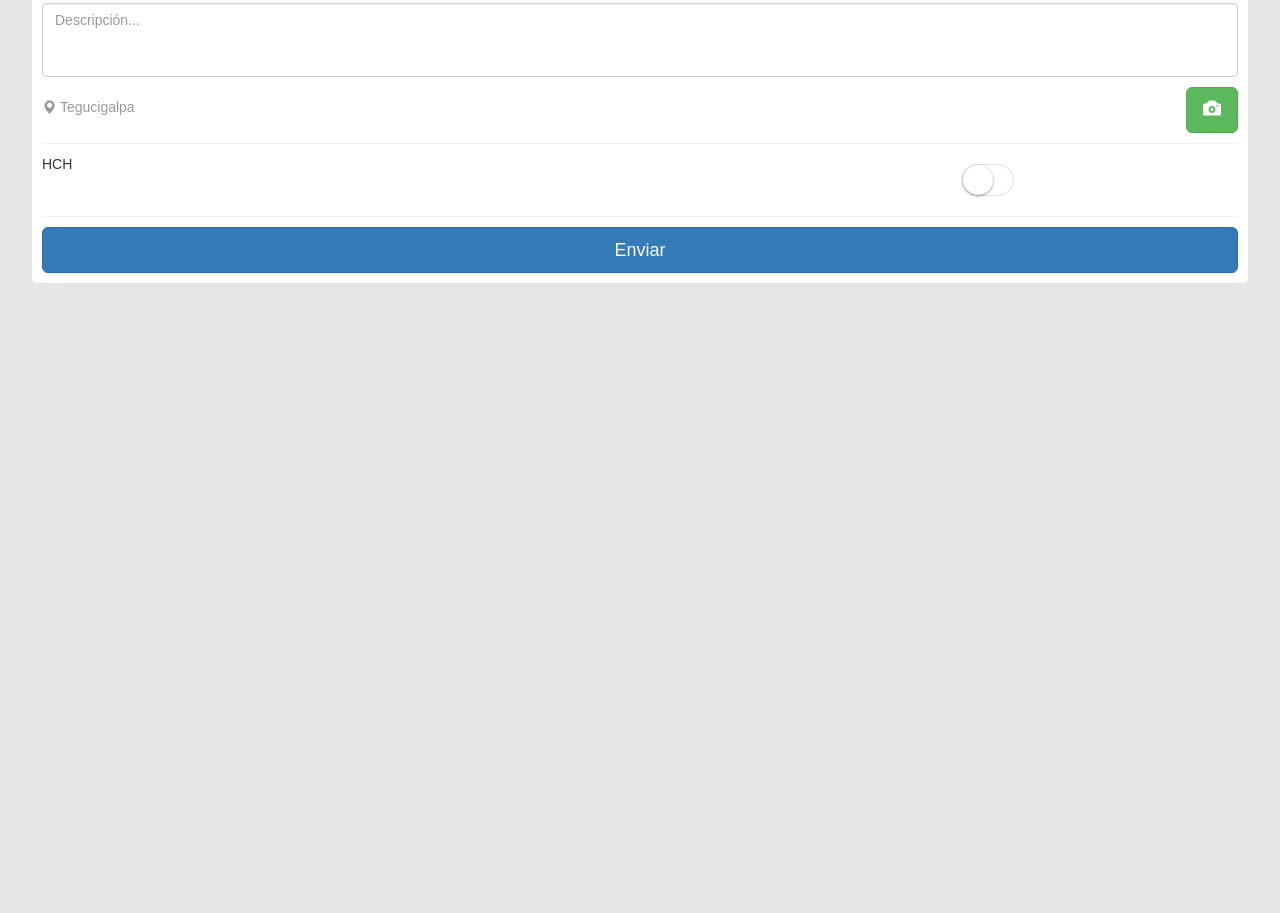
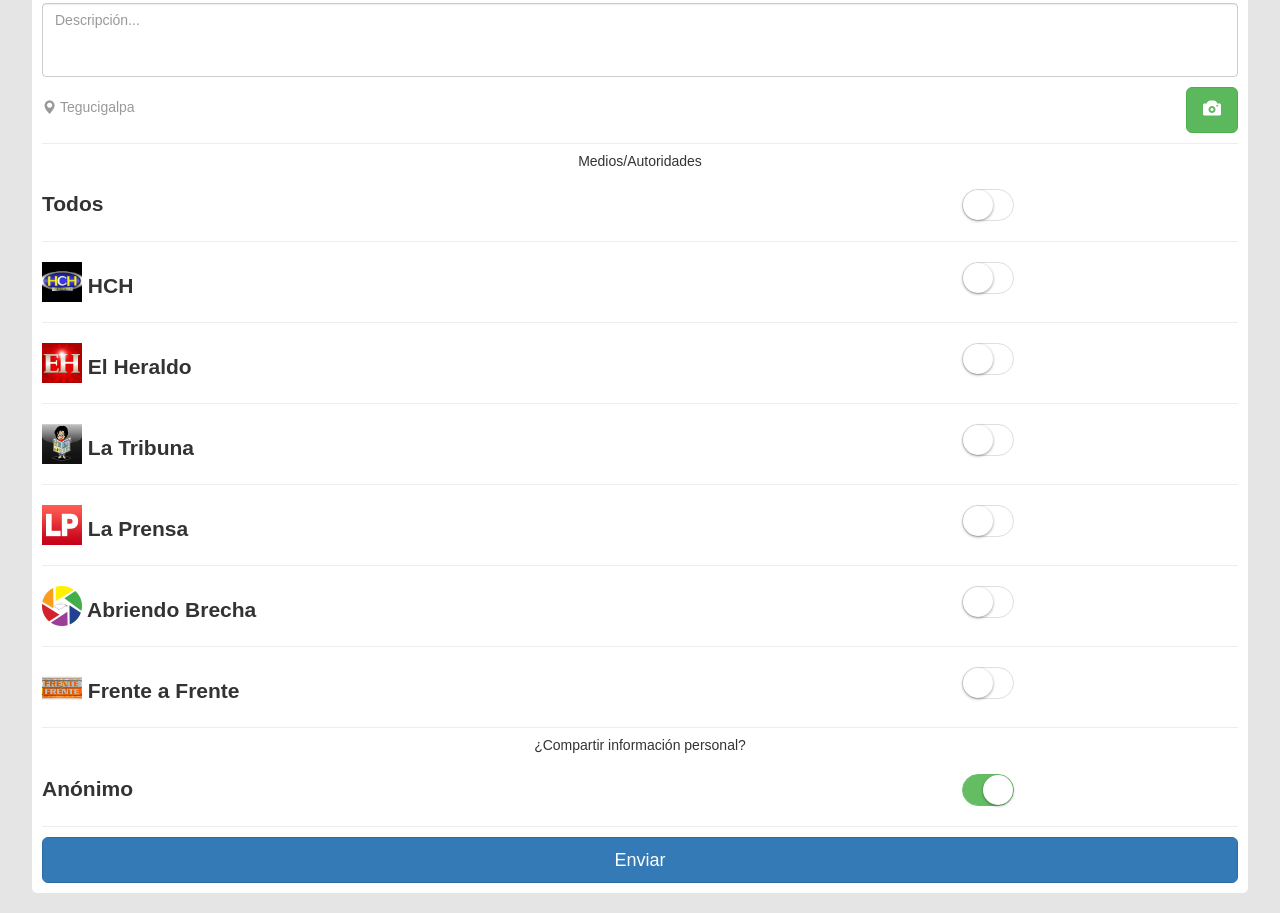
Before and after one commit to lfborjas/yoreporto, a plain HTML site: page public/add.html in a window 1280 px wide. Shown: the part 516-1429 px from the top of the page. Before the commit the page ends 819 px from the top, so only its background shows below. Drawn offline with Linux system fonts and the light colour scheme.

Commit message:
fishished add styles + form

```diff
--- a/public/add.html
+++ b/public/add.html
@@ -43,23 +43,128 @@
 
         <hr>
 
+          <h5>Medios/Autoridades</h5>
+          <div class="row">
+            <div class="col-xs-9">
+              <p class="organization">
+                Todos
+              </p>
+            </div>
+
+            <div class="col-xs-3">
+              <div class="checkbox">
+                  <input type="checkbox" class="js-switch pull-right" />
+              </div>
+            </div>
+          </div>
+          <hr> <!-- medio/autoridad -->
+
         <div class="row">
           <div class="col-xs-9">
             <p class="organization">
-              HCH
+              <img src="img/medio01.jpg" class="medio" /> HCH
             </p>
           </div>
 
           <div class="col-xs-3">
             <div class="checkbox">
-
                 <input type="checkbox" class="js-switch pull-right" />
             </div>
           </div>
+        </div>
+        <hr> <!-- medio/autoridad -->
 
+        <div class="row">
+          <div class="col-xs-9">
+            <p class="organization">
+              <img src="img/medio02.jpg" class="medio" /> El Heraldo
+            </p>
+          </div>
+
+          <div class="col-xs-3">
+            <div class="checkbox">
+                <input type="checkbox" class="js-switch pull-right" />
+            </div>
+          </div>
+        </div>
+        <hr> <!-- medio/autoridad -->
+
+        <div class="row">
+          <div class="col-xs-9">
+            <p class="organization">
+              <img src="img/medio03.jpg" class="medio" /> La Tribuna
+            </p>
+          </div>
+
+          <div class="col-xs-3">
+            <div class="checkbox">
+                <input type="checkbox" class="js-switch pull-right" />
+            </div>
+          </div>
+        </div>
+        <hr> <!-- medio/autoridad -->
+
+        <div class="row">
+          <div class="col-xs-9">
+            <p class="organization">
+              <img src="img/medio04.jpg" class="medio" /> La Prensa
+            </p>
+          </div>
+
+          <div class="col-xs-3">
+            <div class="checkbox">
+                <input type="checkbox" class="js-switch pull-right" />
+            </div>
+          </div>
+        </div>
+        <hr> <!-- medio/autoridad -->
+
+        <div class="row">
+          <div class="col-xs-9">
+            <p class="organization">
+              <img src="img/medio05.jpg" class="medio" /> Abriendo Brecha
+            </p>
+          </div>
+
+          <div class="col-xs-3">
+            <div class="checkbox">
+                <input type="checkbox" class="js-switch pull-right" />
+            </div>
+          </div>
+        </div>
+        <hr> <!-- medio/autoridad -->
+
+        <div class="row">
+          <div class="col-xs-9">
+            <p class="organization">
+              <img src="img/medio06.jpg" class="medio" /> Frente a Frente
+            </p>
+          </div>
+
+          <div class="col-xs-3">
+            <div class="checkbox">
+                <input type="checkbox" class="js-switch pull-right" />
+            </div>
+          </div>
+        </div>
+        <hr> <!-- medio/autoridad -->
+
+
+        <h5>¿Compartir información personal?</h5>
+      <div class="row">
+        <div class="col-xs-9">
+          <p class="organization">
+            Anónimo
+          </p>
         </div>
 
-        <hr>
+        <div class="col-xs-3">
+          <div class="checkbox">
+              <input type="checkbox" class="js-switch pull-right" checked />
+          </div>
+        </div>
+      </div>
+      <hr> <!-- medio/autoridad -->
 
       </form>
 
--- a/yoreporto.css
+++ b/yoreporto.css
@@ -14,12 +14,27 @@ form small {
   margin-top: 0px !important;
 }
 
+h5 {
+  text-align: center;
+}
+
+form p {
+  font-size: 1.5em;
+  font-weight: bolder;
+  padding: 0;
+  margin: 0;
+}
+
 .profile img {
   width: 25px;
   height: auto;
   border-radius: 30px;
   vertical-align: -18px;
   margin-left: -5px;
+}
+
+.medio {
+  width: 40px;
 }
 
 .location {
@@ -84,6 +99,7 @@ textarea {
 
 .organization {
   border-bottom: none;
+  padding-top: 10px;
 }
 
 form .location {
```
Also changed, not shown: public/img/medio01.jpg (added), public/img/medio02.jpg (added), public/img/medio03.jpg (added), public/img/medio04.jpg (added), public/img/medio05.jpg (added), public/img/medio06.jpg (added).
